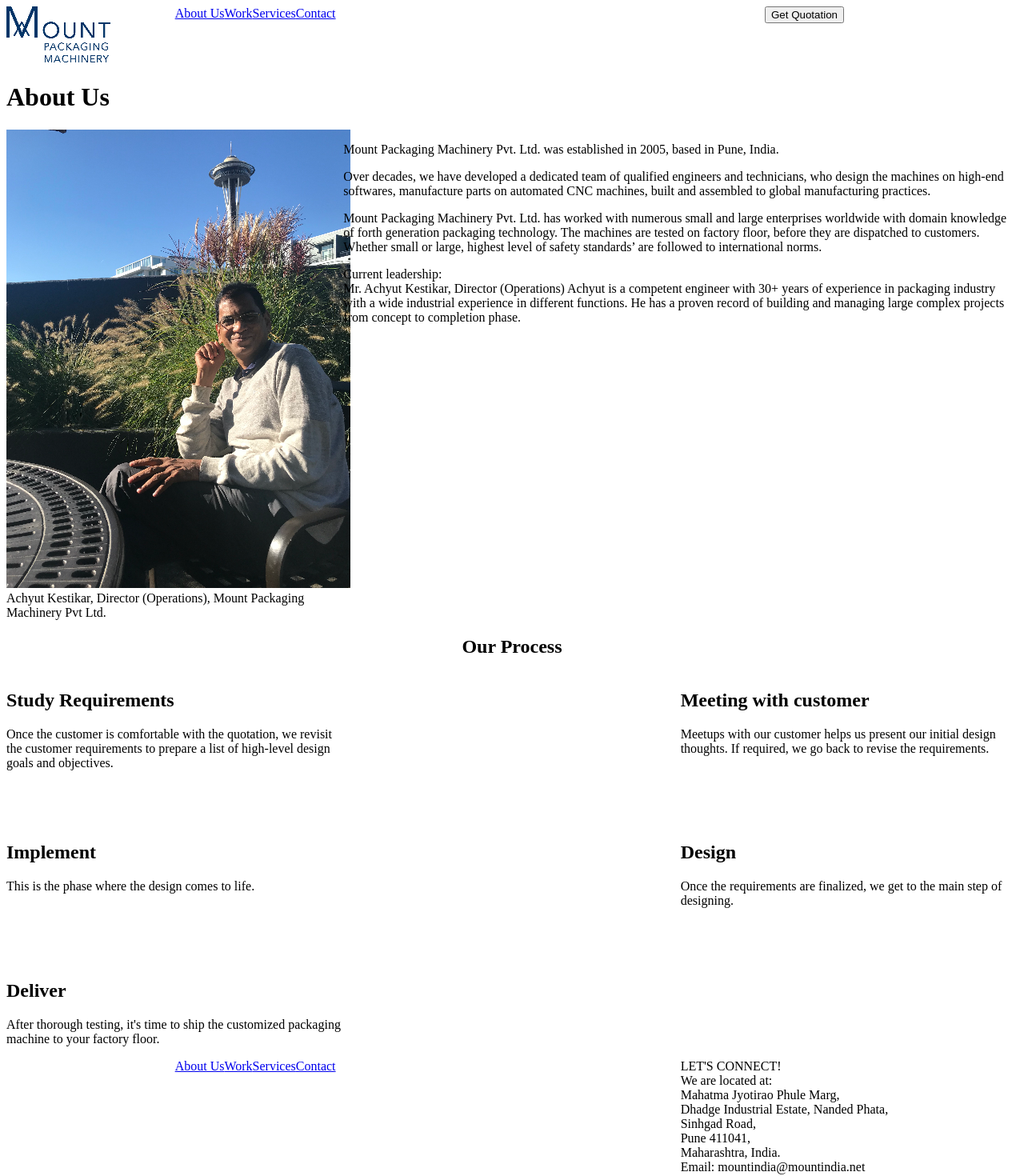
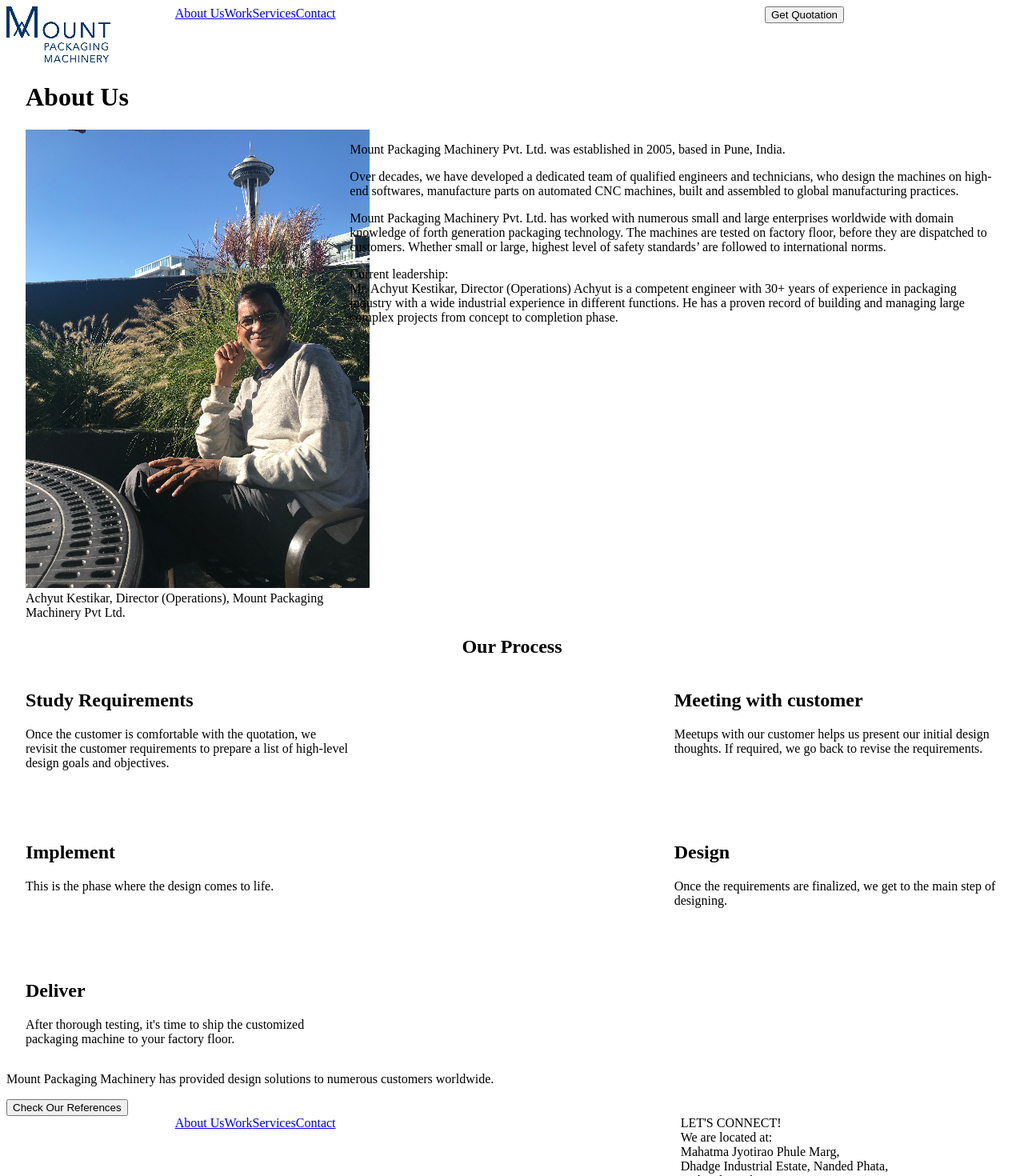
Before and after one commit to pkestikar/mountPackaging, a React app: page /about-us in a window 1280 px wide. Shown: the top 1470 px of the page at 80% size. Built offline with nearby package versions, Linux system fonts and the light colour scheme.

Commit message:
updates to the about us page

```diff
--- a/app/pages/AboutUsPage/index.js
+++ b/app/pages/AboutUsPage/index.js
@@ -2,6 +2,7 @@
 import Container from '@material-ui/core/Container';
 import Grid from '@material-ui/core/Grid';
 import { MQMaxMedium, MQMinLarge } from "../../utilities/DeviceQueries";
+import Button from "Components/Button";
 
 const AboutUsPage = (props) => {
 
@@ -25,7 +26,7 @@
 
     return (
         <div className="mp--about-us-page-container">
-            <Container disableGutters>
+            <Container maxWidth={'lg'}>
                 <Grid container className={'mp--page-title'}>
                     <Grid item xs={12}>
                         <h1>About Us</h1>
@@ -59,7 +60,7 @@
             </Container>
 
             <div className="mp--our-process-container">
-                <Container disableGutters>
+                <Container maxWidth={'lg'}>
                     <Grid container justify={'center'} alignItems={'center'}>
                         <h2 className={'container-title'}>Our Process</h2>
 
@@ -142,6 +143,19 @@
                     </Grid>
                 </Container>
             </div>
+
+            <div className="mp--references-container">
+                <Grid container className={'references'} justify={'center'} alignItems={'center'}>
+                    <Grid item lg={12} md={12} justify={'center'} alignItems={'center'}>
+                        <p>
+                            Mount Packaging Machinery has provided design solutions to numerous customers worldwide.
+                        </p>
+                        <div className="references-button-wrapper">
+                            <Button palette={'secondary'}>Check Our References</Button>
+                        </div>
+                    </Grid>
+                </Grid>
+            </div>
         </div>
     )
 };
--- a/app/pages/AboutUsPage/style.scss
+++ b/app/pages/AboutUsPage/style.scss
@@ -2,14 +2,9 @@
   h2 {
     margin-bottom: 0.5rem;
   }
-  .mp--page-title {
-    h1 {
-      margin-left: 3rem;
-    }
-  }
-  margin-top: $top-bar-height__large;
+  margin-top: $page-container-top-margin__large;
   @media only screen and (max-width: $medium) {
-    margin-top: $top-bar-height__small;
+    margin-top: $page-container-top-margin__small;
   }
 
   .director-info-container {
@@ -22,7 +17,8 @@
   .director-image-wrapper {
     overflow: hidden;
     text-align: center;
-    @media only screen and (max-width: $medium) {
+    margin-bottom: 1.5rem;
+    @include breakpoint(medium down) {
       margin-bottom: 2rem;
     }
     img {
@@ -88,4 +84,26 @@
       }
     }
   }
+
+  .mp--references-container {
+    height: 333px;
+    display: flex;
+    justify-content: center;
+    align-items: center;
+    .references {
+      p {
+        font-size: 1.2rem;
+        text-align: center;
+      }
+      .references-button-wrapper {
+        margin: 2rem 0;
+        @include breakpoint(small down) {
+          margin: 1.5rem 0;
+        }
+        button {
+          margin: auto;
+        }
+      }
+    }
+  }
 }
--- a/app/scss/app.scss
+++ b/app/scss/app.scss
@@ -1,7 +1,7 @@
 @import './vars';
 
+@import 'foundation/scss/foundation';
 @import 'global_styles';
-@import 'foundation/scss/foundation';
 
 @import '../components/TopBar/style';
 @import '../components/Button/style';
--- a/app/scss/global_styles.scss
+++ b/app/scss/global_styles.scss
@@ -29,3 +29,14 @@
     }
   }
 }
+
+.mp--page-title {
+  h1 {
+    text-align: center;
+    text-decoration: underline;
+    margin-bottom: 4rem;
+    @include breakpoint(small down) {
+      margin-bottom: 2rem;
+    }
+  }
+}
--- a/app/scss/vars.scss
+++ b/app/scss/vars.scss
@@ -13,3 +13,6 @@
 
 $top-bar-height__large: 140px;
 $top-bar-height__small: 90px;
+
+$page-container-top-margin__large: 160px;
+$page-container-top-margin__small: 100px;
```
Also changed, not shown: 3 other files (tests, documents, lock files or other folders).
